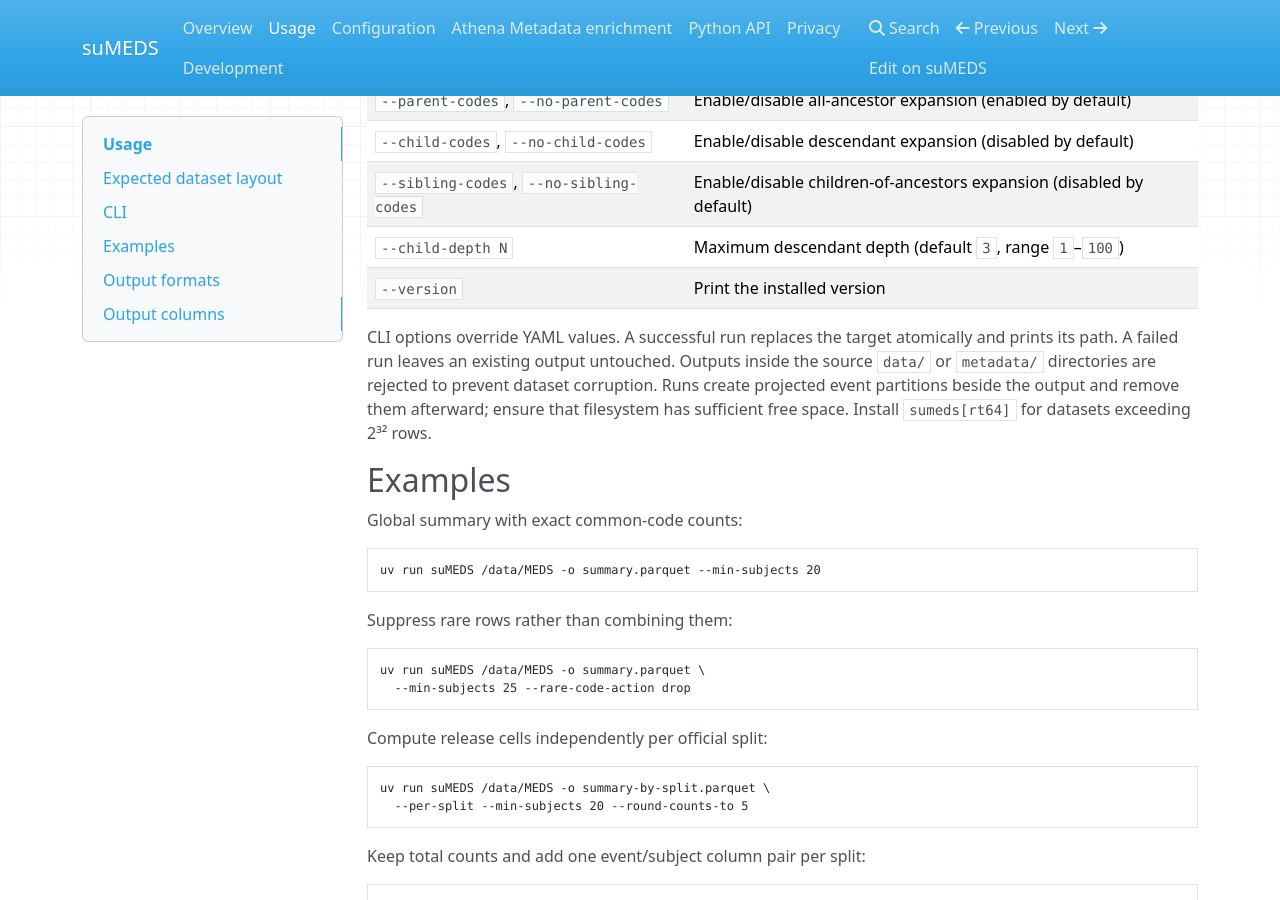
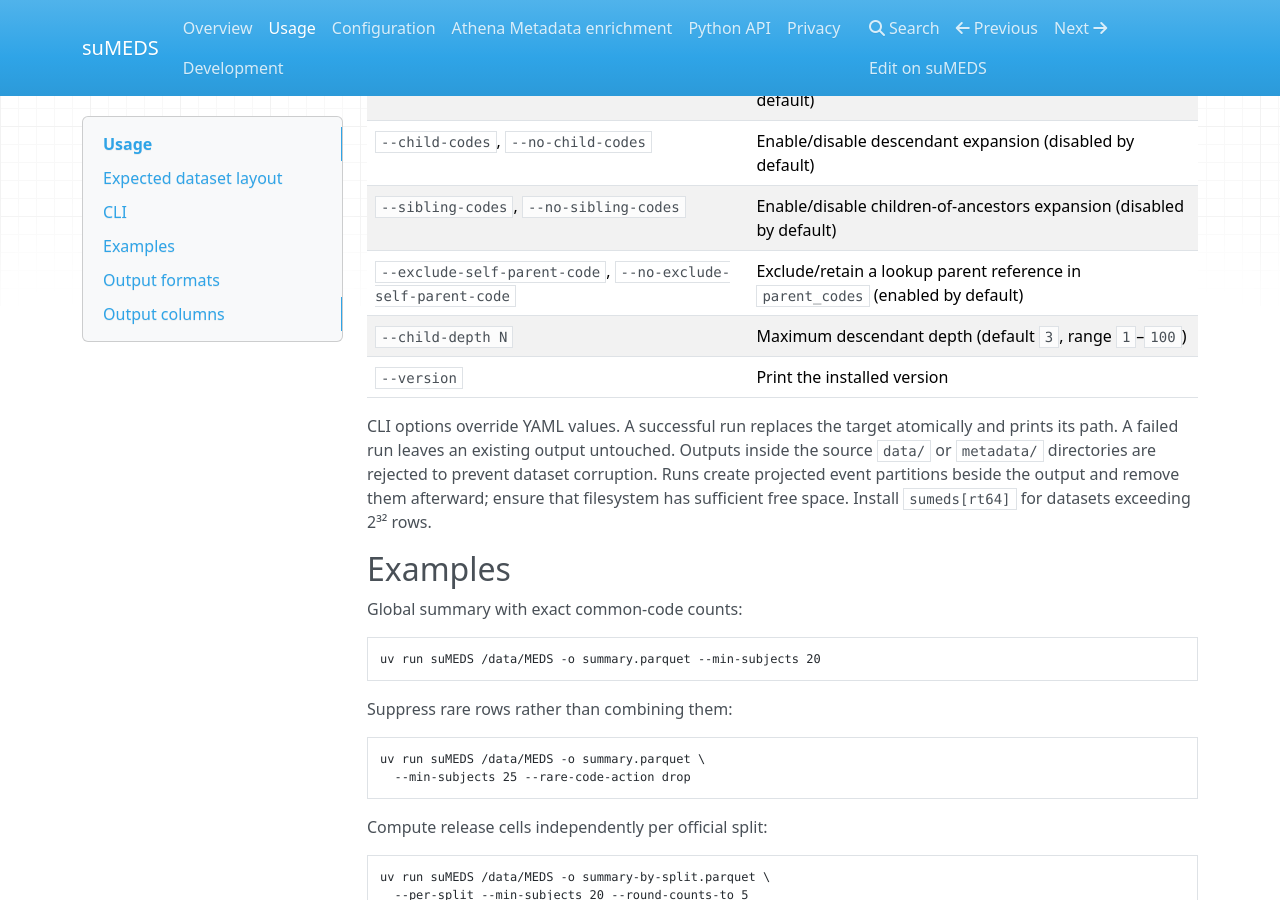
Before and after one commit to rvandewater/suMEDS, an MkDocs documentation site: the page built from docs/usage.md, in a window 1280 px wide and 900 px high, scrolled down 1090 px. Built offline with MkDocs 1.6.1, drawn with Linux system fonts in a browser that asks for light colours; nearby versions of some CDN libraries.

Commit message:
Potential fix for pull request finding
Co-authored-by: Copilot Autofix powered by AI <175728472+Copilot@users.noreply.github.com>

```diff
--- a/docs/usage.md
+++ b/docs/usage.md
@@ -42,6 +42,7 @@ uv run suMEDS MEDS_ROOT -o code-summary.{parquet,csv,json} [OPTIONS]
 | `--parent-codes`, `--no-parent-codes` | Enable/disable all-ancestor expansion (enabled by default) |
 | `--child-codes`, `--no-child-codes` | Enable/disable descendant expansion (disabled by default) |
 | `--sibling-codes`, `--no-sibling-codes` | Enable/disable children-of-ancestors expansion (disabled by default) |
+| `--exclude-self-parent-code`, `--no-exclude-self-parent-code` | Exclude/retain a lookup parent reference in `parent_codes` (enabled by default) |
 | `--child-depth N` | Maximum descendant depth (default `3`, range `1`–`100`) |
 | `--version` | Print the installed version |
 
```
